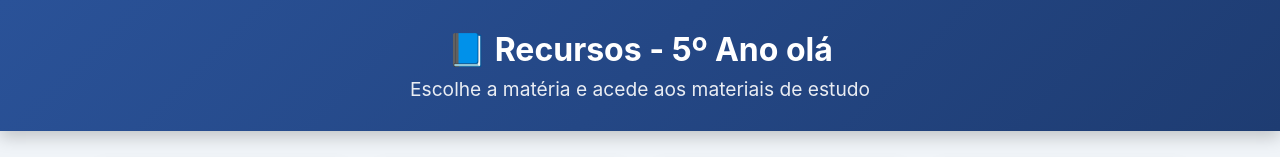
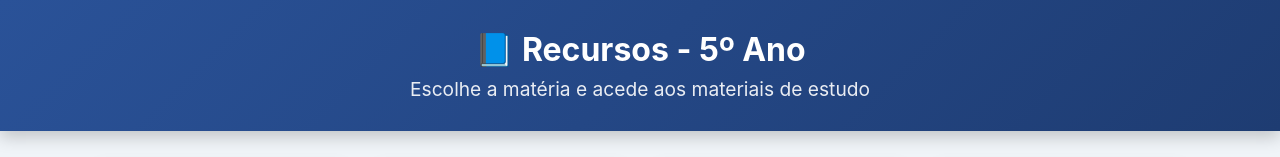
Before and after one commit to andreiaFonseca2/sitematematicaexplicacoes, a plain HTML site: page 5ano.html in a window 1280 px wide. Shown: the top 157 px of the page. Drawn offline with Linux system fonts and the light colour scheme.

Commit message:
Update 5ano.html

```diff
--- a/5ano.html
+++ b/5ano.html
@@ -2,12 +2,12 @@
 <html lang="pt">
 <head>
   <meta charset="UTF-8">
-  <title>5º Ano - Matemática ola</title>
+  <title>5º Ano - Matemática </title>
   <link rel="stylesheet" href="style.css">
 </head>
 <body>
   <header>
-    <h1>📘 Recursos - 5º Ano olá</h1>
+    <h1>📘 Recursos - 5º Ano </h1>
     <p>Escolhe a matéria e acede aos materiais de estudo</p>
   </header>
 
```
